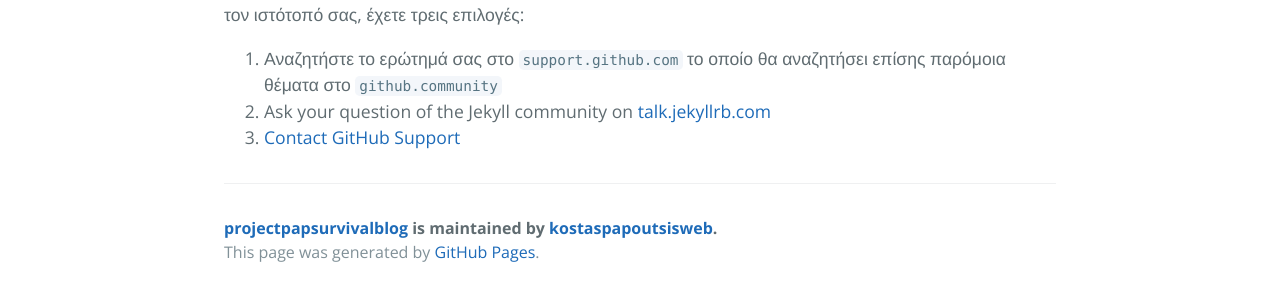
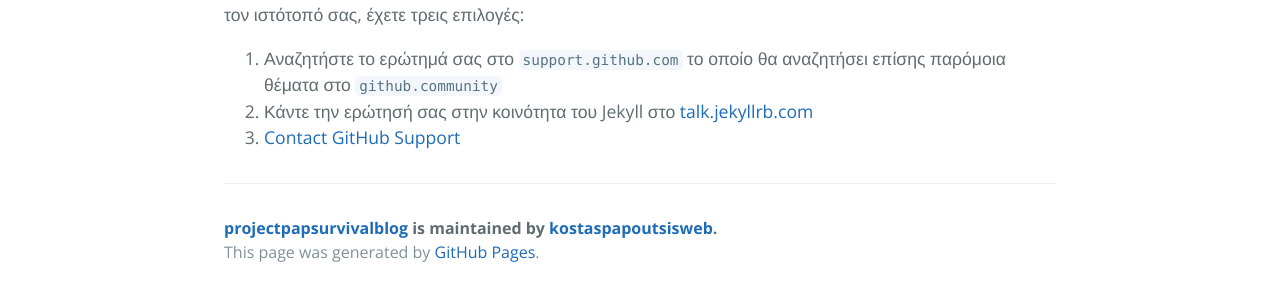
Before and after one commit to kostaspapoutsisweb/projectpapsurvivalblog, a Jekyll site: the page built from docs/SUPPORT.md, in a window 1280 px wide. Shown: the part 568-862 px from the top of the page. Built offline with Jekyll 4.4.1, drawn with Linux system fonts in a browser that asks for light colours; our own code applies the rules of GitHub Pages for plain Markdown files.

Commit message:
Update SUPPORT.md

```diff
--- a/docs/SUPPORT.md
+++ b/docs/SUPPORT.md
@@ -5,5 +5,5 @@
 Εάν έχετε μια γενική ερώτηση σχετικά με το θέμα, πώς να το εφαρμόσετε ή πώς να το προσαρμόσετε για τον ιστότοπό σας, έχετε τρεις επιλογές:
 
 1. Αναζητήστε το ερώτημά σας στο [`support.github.com`](https://support.github.com/?q=pages+Cayman+theme) το οποίο θα αναζητήσει επίσης παρόμοια θέματα στο [`github.community`](https://github.community/search?q=pages+Cayman+theme)
-2. Ask your question of the Jekyll community on [talk.jekyllrb.com](https://talk.jekyllrb.com/)
+2. Κάντε την ερώτησή σας στην κοινότητα του Jekyll στο [talk.jekyllrb.com](https://talk.jekyllrb.com/)
 3. [Contact GitHub Support](https://github.com/contact?form%5Bsubject%5D=GitHub%20Pages%20theme%20pages-themes/cayman)
```
